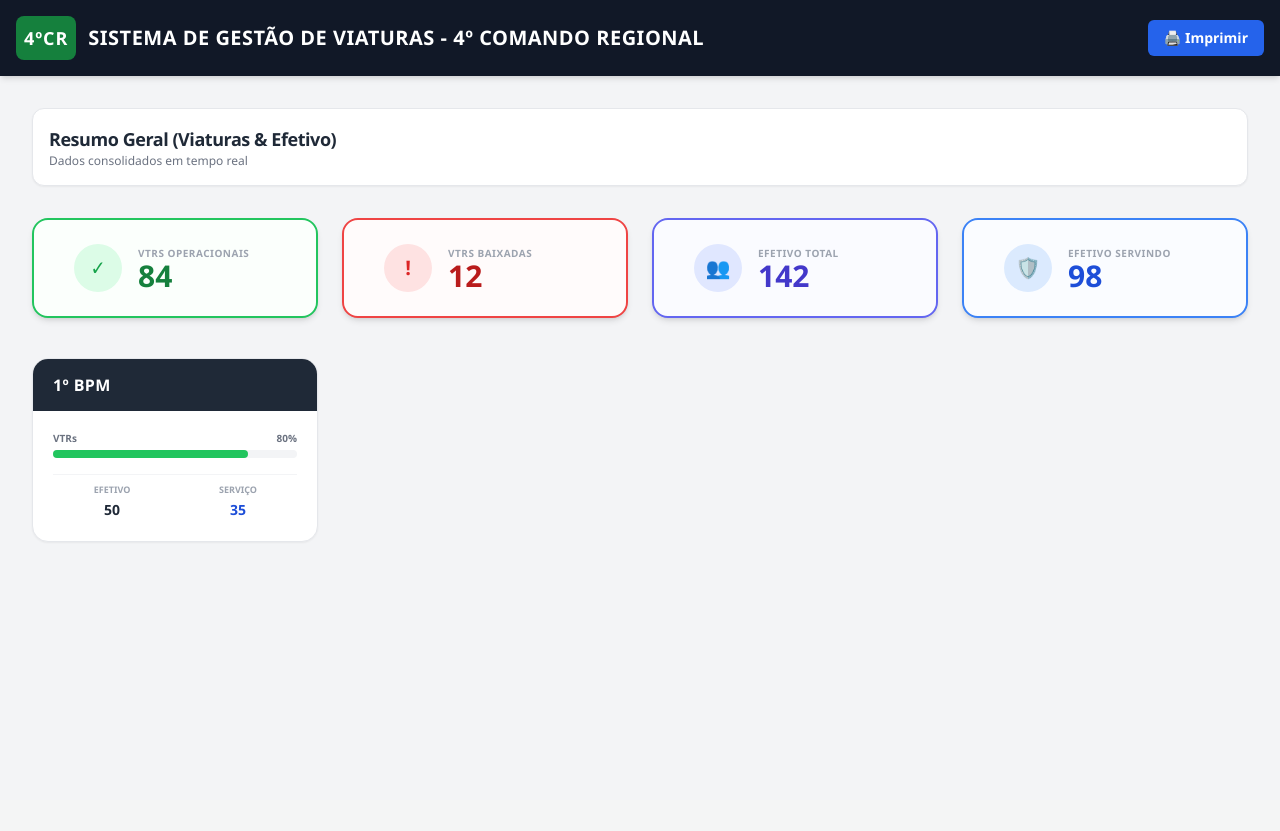
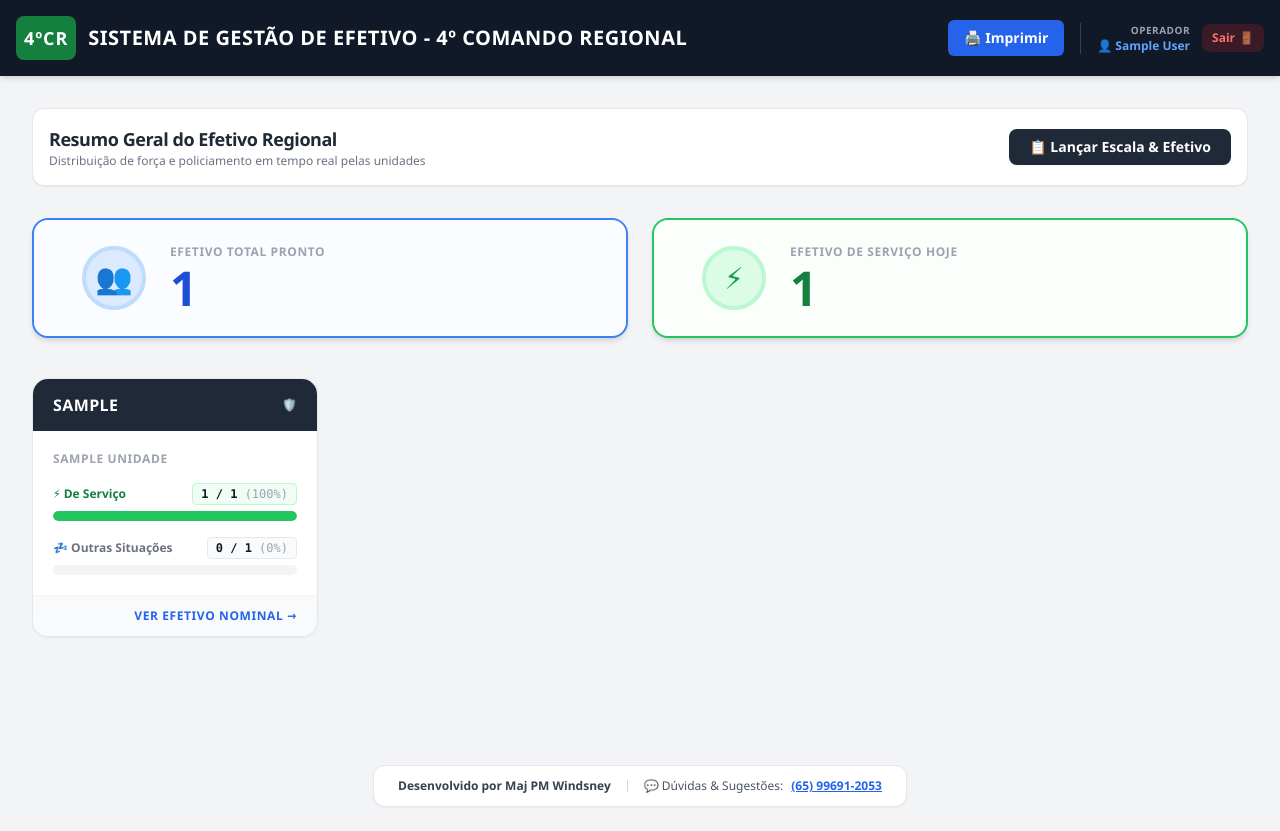
Before and after one commit to windsney/sitecanetex, a Django app: page /efetivo/ in a window 1280 px wide. Before the commit the page ends 542 px from the top, so only its background shows below. Run offline with Django 5.2, Linux system fonts and the light colour scheme; a user stored in the database is signed in; tables that the repository leaves empty hold one stand-in row (values such as "Sample post"); some libraries are stand-ins or nearby versions.

Commit message:
pagina de efetivo

```diff
--- a/nome/settings.py
+++ b/nome/settings.py
@@ -25,7 +25,7 @@ BASE_DIR = Path(__file__).resolve().parent.parent
 SECRET_KEY = 'django-insecure-1pi2z^&y%qo-q9&z$znjxk98)5z2rvb)&z*jawt#21yv9q9&-1'
 
 # SECURITY WARNING: don't run with debug turned on in production!
-DEBUG = False
+DEBUG = True
 
 ALLOWED_HOSTS = ['padraopm.com.br', 'www.padraopm.com.br', '177.153.69.150','http://127.0.0.1:8000','127.0.0.1']
 
--- a/vtr/templates/efetivo.html
+++ b/vtr/templates/efetivo.html
@@ -3,145 +3,176 @@
 <head>
     <meta charset="UTF-8">
     <meta name="viewport" content="width=device-width, initial-scale=1.0">
-    <title>Painel de Logística - 4º Comando Regional</title>
+    <title>Painel de Recursos Humanos - 4º Comando Regional</title>
     <script src="https://cdn.tailwindcss.com"></script>
     <style>
         body { font-family: 'Segoe UI', Tahoma, Geneva, Verdana, sans-serif; }
 
-        /* Configuração de Impressão (Esconde o que não é relatório) */
         @media print {
-            .noprint, nav, button, .filter-bar, .ver-viaturas {
+            .noprint, nav, button, .filter-bar, .ver-efetivo {
                 display: none !important;
             }
-            body {
-                background: white;
-                padding: 0;
-                color: black;
-            }
-            .container {
-                max-width: 100% !important;
-                padding: 1rem !important;
-            }
-            .shadow-lg, .shadow-md, .shadow, .shadow-sm {
-                box-shadow: none !important;
-                border: 1px solid #ddd;
-            }
-            .unit-card {
-                break-inside: avoid;
-            }
+            body { background: white; padding: 0; color: black; }
+            .container { max-width: 100% !important; padding: 1rem !important; }
+            .shadow-lg, .shadow-md, .shadow, .shadow-sm { box-shadow: none !important; border: 1px solid #ddd; }
+            .unit-card { break-inside: avoid; }
         }
     </style>
 </head>
 <body class="bg-gray-100 text-gray-900">
 
+    <!-- HEADER IDÊNTICO AO SEU PAINEL ORIGINAL -->
     <header class="bg-gray-900 text-white p-4 shadow-md noprint">
         <div class="container mx-auto flex flex-col sm:flex-row items-center justify-between gap-4 sm:gap-0">
             <div class="flex items-center space-x-3">
                 <div class="bg-green-700 p-2 rounded-lg font-bold text-lg tracking-wider">4ºCR</div>
                 <h1 class="text-xl font-bold uppercase tracking-wide hidden md:block">
-                    Sistema de Gestão de Viaturas - 4º Comando Regional
+                    Sistema de Gestão de Efetivo - 4º Comando Regional
                 </h1>
                 <h1 class="text-base font-bold uppercase tracking-wide md:hidden">
-                    Gestão de Viaturas - 4º CR
+                    Gestão de Efetivo - 4º CR
                 </h1>
             </div>
             <div class="flex items-center space-x-4 w-full sm:w-auto justify-between sm:justify-end">
                 <button onclick="window.print()" class="bg-blue-600 hover:bg-blue-700 text-white px-4 py-2 rounded-md font-semibold text-sm flex items-center space-x-2 transition-colors">
                     <span>🖨️ Imprimir</span>
                 </button>
+
+                <div class="flex items-center space-x-3 border-l border-gray-700 pl-4">
+                    <div class="text-right hidden sm:block">
+                        <span class="block text-[10px] font-bold text-gray-400 uppercase tracking-wider">Operador</span>
+                        <span class="text-xs font-semibold text-blue-400 block">
+                            👤 {{ user.get_full_name|default:user.username }}
+                        </span>
+                    </div>
+
+                    <form method="POST" action="{% url 'inicio:logout' %}" class="inline">
+                        {% csrf_token %}
+                        <button type="submit" class="text-xs font-bold bg-red-600/20 hover:bg-red-600 hover:text-white text-red-400 px-2.5 py-1.5 rounded-lg transition-all flex items-center space-x-1 cursor-pointer">
+                            <span>Sair</span>
+                            <span>🚪</span>
+                        </button>
+                    </form>
+                </div>
             </div>
         </div>
     </header>
 
     <div class="container mx-auto p-6 md:p-8">
 
-        <!-- Resumo da Frota Regional -->
+        <!-- BARRA DE TITULO DO RESUMO -->
         <div class="bg-white p-4 rounded-xl shadow-sm mb-8 flex flex-col md:flex-row md:items-center justify-between space-y-4 md:space-y-0 filter-bar noprint border border-gray-200">
             <div class="text-sm">
-                <h2 class="text-lg font-bold text-gray-800 tracking-tight">Resumo Geral (Viaturas & Efetivo)</h2>
-                <p class="text-xs text-gray-500">Dados consolidados em tempo real</p>
+                <h2 class="text-lg font-bold text-gray-800 tracking-tight">Resumo Geral do Efetivo Regional</h2>
+                <p class="text-xs text-gray-500">Distribuição de força e policiamento em tempo real pelas unidades</p>
             </div>
+            {% if perms.efetivo.view_efetivo %}
+            <div class="flex items-center space-x-3">
+                <a href="#" class="bg-gray-800 hover:bg-gray-700 text-white px-5 py-2 rounded-lg text-sm font-semibold shadow-sm transition-all flex items-center space-x-1">
+                    <span>📋 Lançar Escala & Efetivo</span>
+                </a>
+            </div>
+            {% endif %}
         </div>
 
-        <!-- Cards Globais -->
-        <div class="grid grid-cols-1 md:grid-cols-4 gap-6 mb-10">
-            <!-- Viaturas Operacionais -->
-            <div class="bg-white border-2 border-green-500 p-6 rounded-2xl shadow-md flex items-center space-x-4 relative overflow-hidden">
-                <div class="absolute inset-0 bg-green-50 opacity-30"></div>
-                <div class="relative z-10 w-12 h-12 bg-green-100 rounded-full flex items-center justify-center">
-                    <span class="text-green-600 text-xl font-bold">✓</span>
+        <!-- DOIS CARDS GRANDES DE DETALHAMENTO (OPERACIONAL X SERVIÇO) -->
+        <div class="grid grid-cols-1 md:grid-cols-2 gap-6 mb-10">
+            <!-- Total de Policiais na Região -->
+            <div class="bg-white border-2 border-blue-500 p-6 rounded-2xl shadow-md flex items-center space-x-6 relative overflow-hidden">
+                <div class="absolute inset-0 bg-blue-50 opacity-30"></div>
+                <div class="relative z-10 w-16 h-16 bg-blue-100 rounded-full flex items-center justify-center border-4 border-blue-200">
+                    <span class="text-blue-600 text-3xl font-bold">👥</span>
                 </div>
                 <div class="relative z-10">
-                    <p class="text-[10px] font-bold text-gray-400 uppercase tracking-wider">VTRs Operacionais</p>
-                    <p class="text-3xl font-black text-green-700 leading-none">84</p>
+                    <p class="text-xs font-bold text-gray-400 uppercase tracking-wider">Efetivo Total Pronto</p>
+                    <p class="text-5xl font-black text-blue-700 leading-none mt-1">{{ total_geral_efetivo }}</p>
                 </div>
             </div>
 
-            <!-- Viaturas Baixadas -->
-            <div class="bg-white border-2 border-red-500 p-6 rounded-2xl shadow-md flex items-center space-x-4 relative overflow-hidden">
-                <div class="absolute inset-0 bg-red-50 opacity-30"></div>
-                <div class="relative z-10 w-12 h-12 bg-red-100 rounded-full flex items-center justify-center">
-                    <span class="text-red-600 text-xl font-black">!</span>
+            <!-- Total de Policiais de Serviço Hoje -->
+            <div class="bg-white border-2 border-green-500 p-6 rounded-2xl shadow-md flex items-center space-x-6 relative overflow-hidden">
+                <div class="absolute inset-0 bg-green-50 opacity-30"></div>
+                <div class="relative z-10 w-16 h-16 bg-green-100 rounded-full flex items-center justify-center border-4 border-green-200">
+                    <span class="text-green-600 text-3xl font-black">⚡</span>
                 </div>
                 <div class="relative z-10">
-                    <p class="text-[10px] font-bold text-gray-400 uppercase tracking-wider">VTRs Baixadas</p>
-                    <p class="text-3xl font-black text-red-700 leading-none">12</p>
-                </div>
-            </div>
-
-            <!-- Efetivo Total -->
-            <div class="bg-white border-2 border-indigo-500 p-6 rounded-2xl shadow-md flex items-center space-x-4 relative overflow-hidden">
-                <div class="absolute inset-0 bg-indigo-50 opacity-30"></div>
-                <div class="relative z-10 w-12 h-12 bg-indigo-100 rounded-full flex items-center justify-center">
-                    <span class="text-indigo-600 text-xl font-bold">👥</span>
-                </div>
-                <div class="relative z-10">
-                    <p class="text-[10px] font-bold text-gray-400 uppercase tracking-wider">Efetivo Total</p>
-                    <p class="text-3xl font-black text-indigo-700 leading-none">142</p>
-                </div>
-            </div>
-
-            <!-- Efetivo em Serviço -->
-            <div class="bg-white border-2 border-blue-500 p-6 rounded-2xl shadow-md flex items-center space-x-4 relative overflow-hidden">
-                <div class="absolute inset-0 bg-blue-50 opacity-30"></div>
-                <div class="relative z-10 w-12 h-12 bg-blue-100 rounded-full flex items-center justify-center">
-                    <span class="text-blue-600 text-xl font-bold">🛡️</span>
-                </div>
-                <div class="relative z-10">
-                    <p class="text-[10px] font-bold text-gray-400 uppercase tracking-wider">Efetivo Servindo</p>
-                    <p class="text-3xl font-black text-blue-700 leading-none">98</p>
+                    <p class="text-xs font-bold text-gray-400 uppercase tracking-wider">Efetivo de Serviço Hoje</p>
+                    <p class="text-5xl font-black text-green-700 leading-none mt-1">{{ total_geral_servico }}</p>
                 </div>
             </div>
         </div>
 
-        <!-- Grid de Unidades -->
+        <!-- GRID DE UNIDADES (CARDS MENORES) -->
         <div class="grid grid-cols-1 sm:grid-cols-2 lg:grid-cols-4 gap-6 mb-12">
-            <!-- Exemplo de Card -->
-            <div class="bg-white rounded-2xl shadow-sm border border-gray-200 overflow-hidden unit-card">
-                <div class="bg-gray-800 text-white px-5 py-3.5 flex items-center justify-between">
-                    <h3 class="text-base font-bold tracking-wide uppercase">1º BPM</h3>
-                </div>
-                <div class="p-5 space-y-4">
-                    <!-- Barras de VTRs -->
-                    <div class="space-y-1">
-                        <div class="flex justify-between text-[10px] text-gray-500 font-bold"><span>VTRs</span> <span>80%</span></div>
-                        <div class="w-full bg-gray-100 h-2 rounded-full"><div class="bg-green-500 h-2 rounded-full" style="width: 80%"></div></div>
+            {% for unidade in unidades %}
+            <div class="bg-white rounded-2xl shadow-sm border border-gray-200 overflow-hidden hover:shadow-md transition-all duration-200 unit-card flex flex-col justify-between">
+                <div>
+                    <!-- Nome da Unidade no topo -->
+                    <div class="bg-gray-800 text-white px-5 py-3.5 flex items-center justify-between">
+                        <h3 class="text-base font-bold tracking-wide uppercase">{{ unidade.sigla }}</h3>
+                        <span class="text-gray-400 text-xs">🛡️</span>
                     </div>
-                    <!-- Dados de Efetivo -->
-                    <div class="grid grid-cols-2 gap-2 pt-2 border-t border-gray-100 text-center">
-                        <div>
-                            <span class="block text-[9px] text-gray-400 uppercase font-bold">Efetivo</span>
-                            <span class="text-sm font-bold text-gray-800">50</span>
+
+                    <div class="p-5 space-y-4">
+                        <div class="text-xs text-gray-400 font-bold uppercase tracking-wider h-4 overflow-hidden truncate">
+                            {{ unidade.nome }}
                         </div>
-                        <div>
-                            <span class="block text-[9px] text-gray-400 uppercase font-bold">Serviço</span>
-                            <span class="text-sm font-bold text-blue-700">35</span>
+
+                        <!-- Barra 1: Quantos estão de serviço / Efetivo total da unidade -->
+                        <div class="space-y-1.5">
+                            <div class="flex items-center justify-between text-xs">
+                                <span class="text-green-700 font-bold">⚡ De Serviço</span>
+                                <span class="font-mono text-gray-900 font-bold bg-green-50 px-2 py-0.5 rounded border border-green-200">
+                                    {{ unidade.de_servico }} / {{ unidade.efetivo_total }} <span class="text-gray-400 font-normal">({{ unidade.pct_servico }}%)</span>
+                                </span>
+                            </div>
+                            <!-- Barra de progresso protegida contra erro no VS Code -->
+                            <div class="w-full bg-gray-100 rounded-full h-2.5 overflow-hidden">
+                                <div class="bg-green-500 h-2.5 rounded-full transition-all duration-500" style="--w: {{ unidade.pct_servico }}; width: calc(var(--w) * 1%);"></div>
+                            </div>
+                        </div>
+
+                        <!-- Barra 2: Força Indisponível (Férias, Licenças, Afastamentos) -->
+                        <div class="space-y-1.5">
+                            <div class="flex items-center justify-between text-xs">
+                                <span class="text-gray-500 font-bold">💤 Outras Situações</span>
+                                <span class="font-mono text-gray-900 font-bold bg-gray-50 px-2 py-0.5 rounded border border-gray-200">
+                                    {{ unidade.afastados }} / {{ unidade.efetivo_total }} <span class="text-gray-400 font-normal">({{ unidade.pct_afastados }}%)</span>
+                                </span>
+                            </div>
+                            <div class="w-full bg-gray-100 rounded-full h-2.5 overflow-hidden">
+                                <div class="bg-gray-400 h-2.5 rounded-full transition-all duration-500" style="--w: {{ unidade.pct_afastados }}; width: calc(var(--w) * 1%);"></div>
+                            </div>
                         </div>
                     </div>
                 </div>
+
+                <!-- Botão de ação inferior para ver a escala nominal -->
+                <div class="px-5 py-3 bg-gray-50 border-t border-gray-100 flex justify-end ver-efetivo noprint">
+                    <a href="{% url 'vtr:efetivo_nominal' unidade.pk %}" class="text-blue-600 hover:text-blue-800 font-bold text-xs uppercase tracking-wider flex items-center space-x-1 group">
+                        <span>Ver Efetivo Nominal</span>
+                        <span class="transform group-hover:translate-x-1 transition-transform">&rarr;</span>
+                    </a>
+                </div>
             </div>
-            <!-- (Repetir para outras unidades) -->
+            {% empty %}
+            <div class="col-span-1 sm:col-span-2 lg:col-span-4 text-center py-16 text-gray-500 bg-white rounded-2xl shadow-sm border border-gray-200">
+                <p class="text-base font-semibold">Nenhuma unidade com efetivo mapeado.</p>
+            </div>
+            {% endfor %}
         </div>
     </div>
+
+    <!-- FOOTER MANTENDO OS CRÉDITOS -->
+    <footer class="mt-12 pb-6 text-center noprint">
+        <div class="inline-flex flex-col sm:flex-row items-center justify-center gap-2 sm:gap-4 text-xs text-gray-500 bg-white px-6 py-3 rounded-xl shadow-sm border border-gray-200">
+            <span class="font-semibold text-gray-700">Desenvolvido por Maj PM Windsney</span>
+            <div class="hidden sm:block h-3 w-px bg-gray-300"></div>
+            <div class="flex items-center space-x-2 text-gray-600 font-medium">
+                <span>💬 Dúvidas & Sugestões:</span>
+                <a href="https://wa.me/5565996912053" target="_blank" class="text-blue-600 hover:text-blue-800 font-bold underline transition-all">(65) 99691-2053</a>
+            </div>
+        </div>
+    </footer>
 </body>
 </html>
--- a/vtr/urls.py
+++ b/vtr/urls.py
@@ -8,7 +8,7 @@ from .views import (
     GerenciamentoFrotaListView,
     ViaturaCreateView,
     ViaturaUpdateView,
-    ViaturaDeleteView,EfetivoView)
+    ViaturaDeleteView,PainelEfetivoView,EfetivoNominalUnidadeView)
 
 from django.contrib.auth import views as auth_view
 
@@ -27,7 +27,8 @@ urlpatterns = [
     #path('sindicancia/editar_sindicancia/<int:id>', inicio.views.editar_sindicancia, name='editar_sindicancia'),
     #path('sindicancia/excluir_sindicancia/<int:id>', inicio.views.excluir_sindicancia, name='excluir_sindicancia'),
 
-    path('efetivo/', EfetivoView.as_view(), name='efetivo'),
+    path('efetivo/', PainelEfetivoView.as_view(), name='efetivo'),
+    path('efetivo/unidade/<int:pk>/', EfetivoNominalUnidadeView.as_view(), name='efetivo_nominal'),
 
 
 
--- a/vtr/views.py
+++ b/vtr/views.py
@@ -1,8 +1,9 @@
+from django.shortcuts import get_object_or_404
 from django.contrib.auth.mixins import LoginRequiredMixin, PermissionRequiredMixin
-from django.views.generic import ListView, DetailView, CreateView, UpdateView, DeleteView
+from django.views.generic import ListView, DetailView,TemplateView, CreateView, UpdateView, DeleteView
 from django.urls import reverse_lazy
 from django.db.models import Q
-from .models import Unidade, Viatura
+from .models import Unidade, Viatura,Policial
 
 class DashboardView(LoginRequiredMixin, ListView):
     model = Unidade
@@ -109,7 +110,68 @@ class ViaturaDeleteView(LoginRequiredMixin, PermissionRequiredMixin, DeleteView)
     success_url = reverse_lazy('vtr:gerenciar_frota')
 
 
-class EfetivoView(LoginRequiredMixin, ListView):
-    model = Unidade
-    template_name = 'efetivo.html'  # Apontando para o seu home.html dentro de vtr
-    context_object_name = 'unidades'
+class PainelEfetivoView(LoginRequiredMixin, TemplateView):
+    template_name = 'efetivo.html'
+
+    def get_context_data(self, **kwargs):
+        context = super().get_context_data(**kwargs)
+
+        unidades_dados = []
+        unidades = Unidade.objects.all()
+
+        total_geral_efetivo = 0
+        total_geral_servico = 0
+
+        for u in unidades:
+            # Filtra os policiais cadastrados especificamente nesta unidade
+            policiais_unidade = Policial.objects.filter(unidade=u)
+            efetivo_total = policiais_unidade.count()
+
+            # Conta quem está na ativa trabalhando (Serviço ou Expediente)
+            de_servico = policiais_unidade.filter(status__in=['SERVICO', 'EXPEDIENTE']).count()
+
+            # Conta quem está afastado das funções diárias
+            afastados = policiais_unidade.exclude(status__in=['SERVICO', 'EXPEDIENTE']).count()
+
+            # Cálculo de percentual inteligente (evita quebra por divisão por zero)
+            pct_servico = round((de_servico / efetivo_total) * 100) if efetivo_total > 0 else 0
+            pct_afastados = round((afastados / efetivo_total) * 100) if efetivo_total > 0 else 0
+
+            # Soma ao painel consolidado do topo da tela
+            total_geral_efetivo += efetivo_total
+            total_geral_servico += de_servico
+
+            # Monta o pacote de dados formatado para o HTML
+            unidades_dados.append({
+                'pk': u.pk,
+                'sigla': u.sigla,
+                'nome': u.nome,
+                'efetivo_total': efetivo_total,
+                'de_servico': de_servico,
+                'afastados': afastados,
+                'pct_servico': pct_servico,
+                'pct_afastados': pct_afastados,
+            })
+
+        context['unidades'] = unidades_dados
+        context['total_geral_efetivo'] = total_geral_efetivo
+        context['total_geral_servico'] = total_geral_servico
+
+        return context
+
+class EfetivoNominalUnidadeView(LoginRequiredMixin, ListView):
+    model = Policial
+    template_name = 'efetivo_nominal.html'
+    context_object_name = 'policiais'
+
+    def get_queryset(self):
+        # Captura a unidade pelo ID (pk) passado na URL
+        self.unidade = get_object_or_404(Unidade, pk=self.kwargs['pk'])
+        # Retorna apenas os policiais daquela unidade específica
+        return Policial.objects.filter(unidade=self.unidade)
+
+    def get_context_data(self, **kwargs):
+        context = super().get_context_data(**kwargs)
+        # Passa os dados da unidade para exibir no título da tabela
+        context['unidade'] = self.unidade
+        return context
```
Also changed, not shown: vtr/admin.py (+15 -1 lines), vtr/models.py (+55 -0 lines), vtr/templates/efetivo_nominal.html (added, +79 -0 lines), vtr/migrations/0003_policial.py (added).
